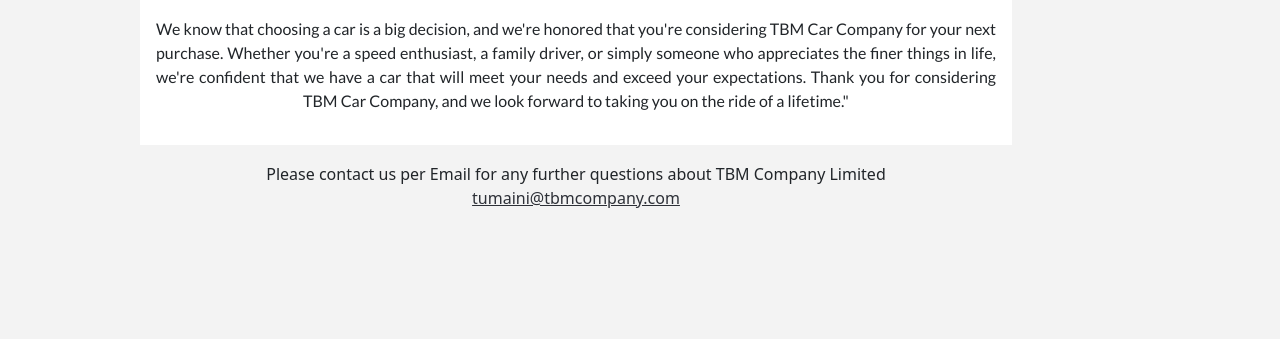
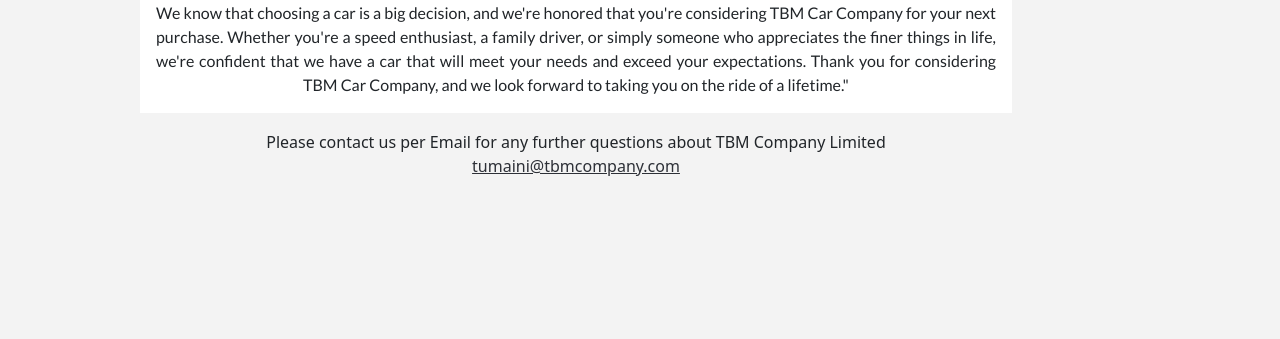
Before and after one commit to tumainimaganiko/Vehicle-Company, a website: page about.html in a window 1280 px wide. Shown: the part 461-800 px from the top of the page. Drawn offline with nearby package versions, Linux system fonts and the light colour scheme.

Commit message:
Add CSS styling to introduction

```diff
--- a/styles.css
+++ b/styles.css
@@ -50,9 +50,9 @@
     font-family: 'Lato';
 }
 
-.introduction div p {
+/* .introduction div p {
     padding: 15px;
-}
+} */
 .tbm-header {
     font-size: 32px;
     font-weight: 600;
@@ -424,4 +424,9 @@
     .partner-div div {
         margin:0 3%;
     }
+
+    .about-intro p {
+        margin: 0;
+        padding-top: 0;
+    }
 }
```
